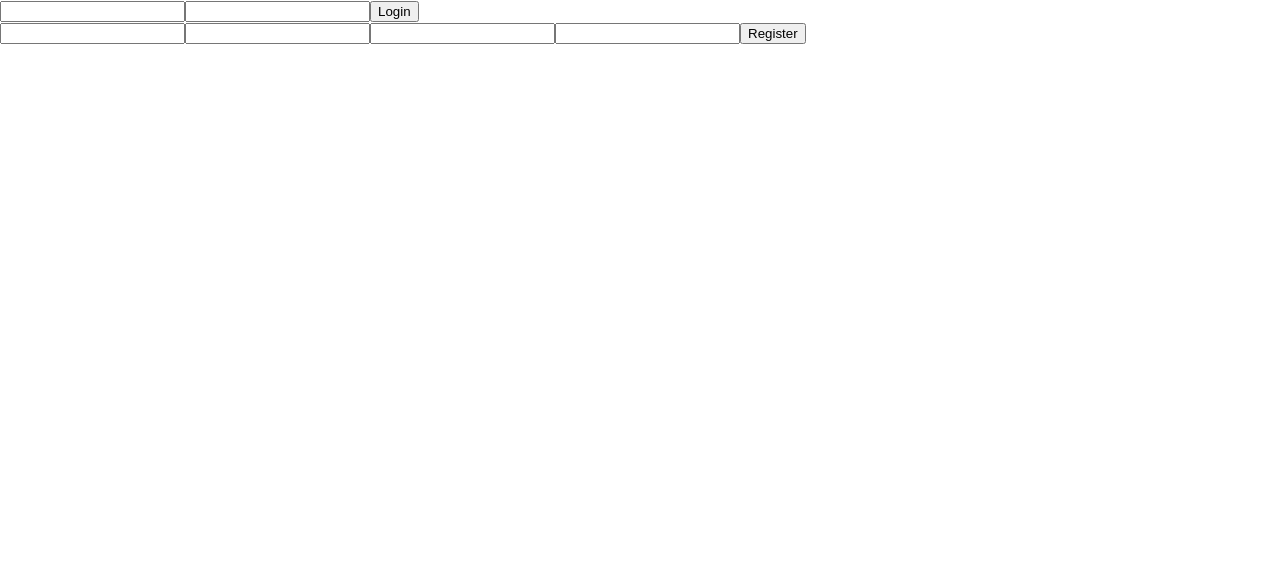
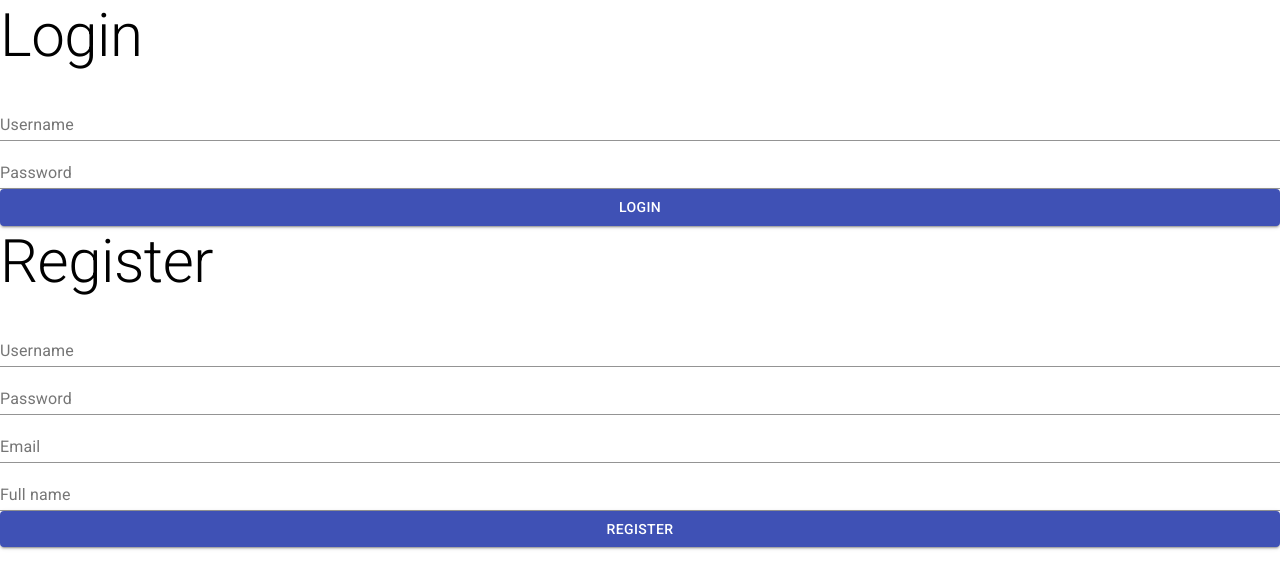
Before and after one commit to Orlian/mpkk2021, a React (Create React App) app: page / in a window 1280 px wide. Shown: the top 588 px of the page. Built offline with nearby package versions, Linux system fonts and the light colour scheme; no server answers.

Commit message:
materialui

```diff
--- a/package.json
+++ b/package.json
@@ -3,6 +3,7 @@
   "version": "0.1.0",
   "private": true,
   "dependencies": {
+    "@material-ui/core": "^4.11.3",
     "@testing-library/jest-dom": "^5.11.9",
     "@testing-library/react": "^11.2.5",
     "@testing-library/user-event": "^12.8.3",
--- a/public/index.html
+++ b/public/index.html
@@ -25,6 +25,7 @@
       Learn how to configure a non-root public URL by running `npm run build`.
     -->
     <title>React App</title>
+    <link rel="stylesheet" href="https://fonts.googleapis.com/css?family=Roboto:300,400,500,700&display=swap" />
   </head>
   <body>
     <noscript>You need to enable JavaScript to run this app.</noscript>
--- a/src/components/LoginForm.js
+++ b/src/components/LoginForm.js
@@ -4,6 +4,7 @@ import PropTypes from 'prop-types';
 import {withRouter} from 'react-router-dom';
 import {MediaContext} from '../contexts/MediaContext';
 import {useContext} from 'react';
+import {Button, Grid, TextField, Typography} from '@material-ui/core';
 
 const LoginForm = ({history}) => {
   const [user, setUser] = useContext(MediaContext);
@@ -21,13 +22,50 @@ const LoginForm = ({history}) => {
   const {inputs, handleSubmit, handleInputChange} = useLoginForm(doLogin);
   console.log('LoginForm inputs', inputs, user);
   return (
-    <form onSubmit={handleSubmit}>
-      <input name="username" type="text" onChange={handleInputChange}
-        value={inputs.username}/>
-      <input name="password" type="password" onChange={handleInputChange}
-        value={inputs.password}/>
-      <button>Login</button>
-    </form>
+    <Grid container>
+      <Grid item xs={12}>
+        <Typography
+          component="h1"
+          variant="h2"
+          gutterBottom>Login</Typography>
+      </Grid>
+      <Grid item xs={12}>
+        <form onSubmit={handleSubmit}>
+          <Grid container>
+            <Grid container item>
+              <TextField
+                fullWidth
+                type="text"
+                name="username"
+                label="Username"
+                onChange={handleInputChange}
+                value={inputs.username}
+              />
+            </Grid>
+            <Grid container item>
+              <TextField
+                fullWidth
+                type="password"
+                name="password"
+                label="Password"
+                onChange={handleInputChange}
+                value={inputs.password}
+              />
+            </Grid>
+
+            <Grid container item>
+              <Button
+                fullWidth
+                color="primary"
+                type="submit"
+                variant="contained">
+                Login
+              </Button>
+            </Grid>
+          </Grid>
+        </form>
+      </Grid>
+    </Grid>
   );
 };
 
--- a/src/components/RegisterForm.js
+++ b/src/components/RegisterForm.js
@@ -1,5 +1,6 @@
 import useSignUpForm from '../hooks/RegisterHooks';
 import {useUsers} from '../hooks/ApiHooks';
+import {Grid, TextField, Typography, Button} from '@material-ui/core';
 
 const RegisterForm = () => {
   const {register, checkUserAvailable} = useUsers();
@@ -17,17 +18,72 @@ const RegisterForm = () => {
   };
   const {inputs, handleSubmit, handleInputChange} = useSignUpForm(doRegister);
   return (
-    <form onSubmit={handleSubmit}>
-      <input name="username" type="text" onChange={handleInputChange}
-        value={inputs.username}/>
-      <input name="password" type="password" onChange={handleInputChange}
-        value={inputs.password}/>
-      <input name="email" type="email" onChange={handleInputChange}
-        value={inputs.email}/>
-      <input name="full_name" type="text" onChange={handleInputChange}
-        value={inputs.full_name}/>
-      <button>Register</button>
-    </form>
+    <Grid container>
+      <Grid item xs={12}>
+        <Typography
+          component="h1"
+          variant="h2"
+          gutterBottom>Register</Typography>
+      </Grid>
+      <Grid item xs={12}>
+        <form onSubmit={handleSubmit}>
+          <Grid container>
+            <Grid container item>
+              <TextField
+                fullWidth
+                type="text"
+                name="username"
+                label="Username"
+                onChange={handleInputChange}
+                value={inputs.username}
+              />
+            </Grid>
+
+            <Grid container item>
+              <TextField
+                fullWidth
+                type="password"
+                name="password"
+                label="Password"
+                onChange={handleInputChange}
+                value={inputs.password}
+              />
+            </Grid>
+
+            <Grid container item>
+              <TextField
+                fullWidth
+                type="email"
+                name="email"
+                label="Email"
+                onChange={handleInputChange}
+                value={inputs.email}
+              />
+            </Grid>
+
+            <Grid container item>
+              <TextField
+                fullWidth
+                type="text"
+                name="full_name"
+                label="Full name"
+                onChange={handleInputChange}
+                value={inputs.full_name}
+              />
+            </Grid>
+
+            <Grid container item>
+              <Button fullWidth
+                color="primary"
+                type="submit"
+                variant="contained">
+                Register
+              </Button>
+            </Grid>
+          </Grid>
+        </form>
+      </Grid>
+    </Grid>
   );
 };
 
--- a/src/views/Single.js
+++ b/src/views/Single.js
@@ -1,18 +1,43 @@
+/* eslint-disable max-len */
 import PropTypes from 'prop-types';
 import {uploadsUrl} from '../utils/variables';
+import {
+  Card,
+  CardActionArea, CardContent,
+  CardMedia,
+  makeStyles,
+  Typography,
+} from '@material-ui/core';
+
+const useStyles = makeStyles({
+  root: {
+    maxWidth: 345,
+  },
+  media: {
+    height: 140,
+  },
+});
+
 
 const Single = ({location}) => {
+  const classes = useStyles();
   const file = location.state;
   return (
-    <>
-      <h1>{file.title}</h1>
-      <img src={uploadsUrl + file.filename} alt={file.title}/>
-    </>
+    <Card className={classes.root} raised={true}>
+      <CardActionArea>
+        <CardMedia className={classes.media} image={uploadsUrl + file.filename} title={file.title}/>
+        <CardContent>
+          <Typography>{file.description}</Typography>
+          <Typography variant={'subtitle2'}>{file.user_id}</Typography>
+        </CardContent>
+      </CardActionArea>
+    </Card>
   );
 };
 
-Single.propTypes = {
-  location: PropTypes.object,
-};
+Single.propTypes =
+  {
+    location: PropTypes.object,
+  };
 
 export default Single;
```
Also changed, not shown: 1 other file (tests, documents, lock files or other folders).
